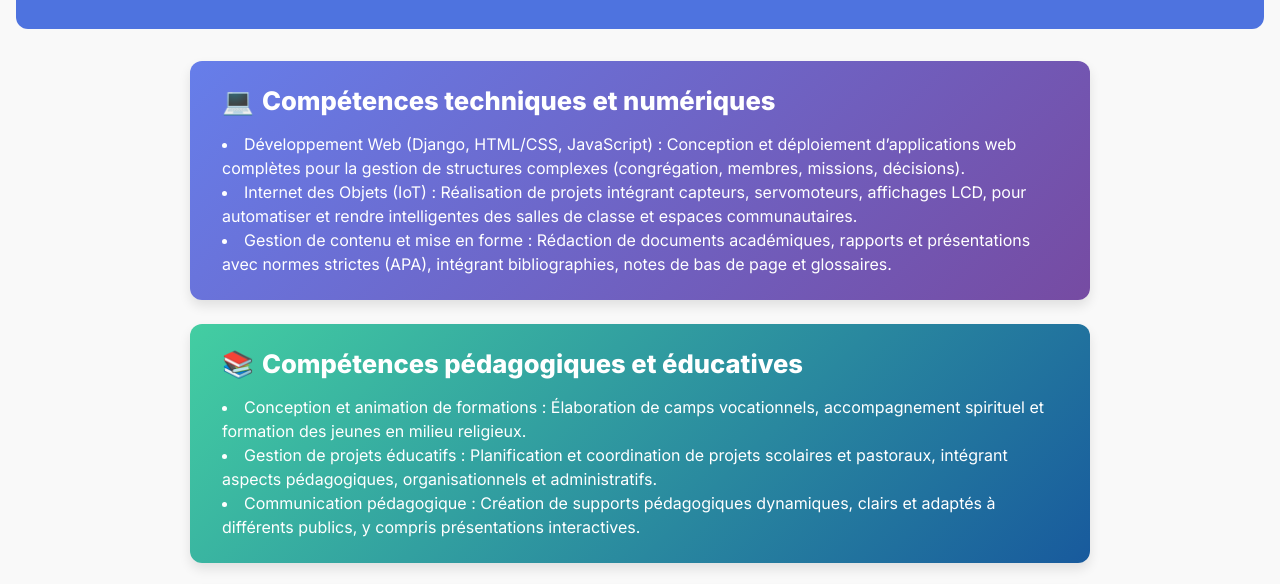
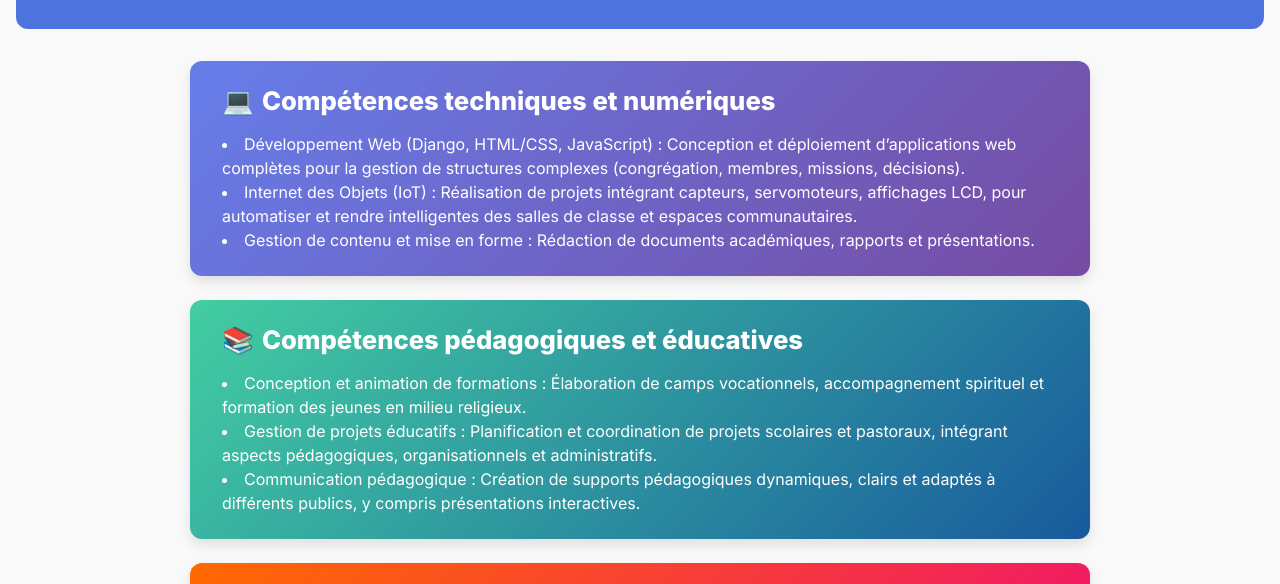
Before and after one commit to Ricky-rh/portfolio, a plain HTML site: page competences.html in a window 1280 px wide. Shown: the part 130-714 px from the top of the page. Drawn offline with Linux system fonts and the light colour scheme.

Commit message:
competences.html

```diff
--- a/competences.html
+++ b/competences.html
@@ -208,7 +208,7 @@
       <ul>
         <li>Développement Web (Django, HTML/CSS, JavaScript) : Conception et déploiement d’applications web complètes pour la gestion de structures complexes (congrégation, membres, missions, décisions).</li>
         <li>Internet des Objets (IoT) : Réalisation de projets intégrant capteurs, servomoteurs, affichages LCD, pour automatiser et rendre intelligentes des salles de classe et espaces communautaires.</li>
-        <li>Gestion de contenu et mise en forme : Rédaction de documents académiques, rapports et présentations avec normes strictes (APA), intégrant bibliographies, notes de bas de page et glossaires.</li>
+        <li>Gestion de contenu et mise en forme : Rédaction de documents académiques, rapports et présentations.</li>
       </ul>
     </section>
 
```
